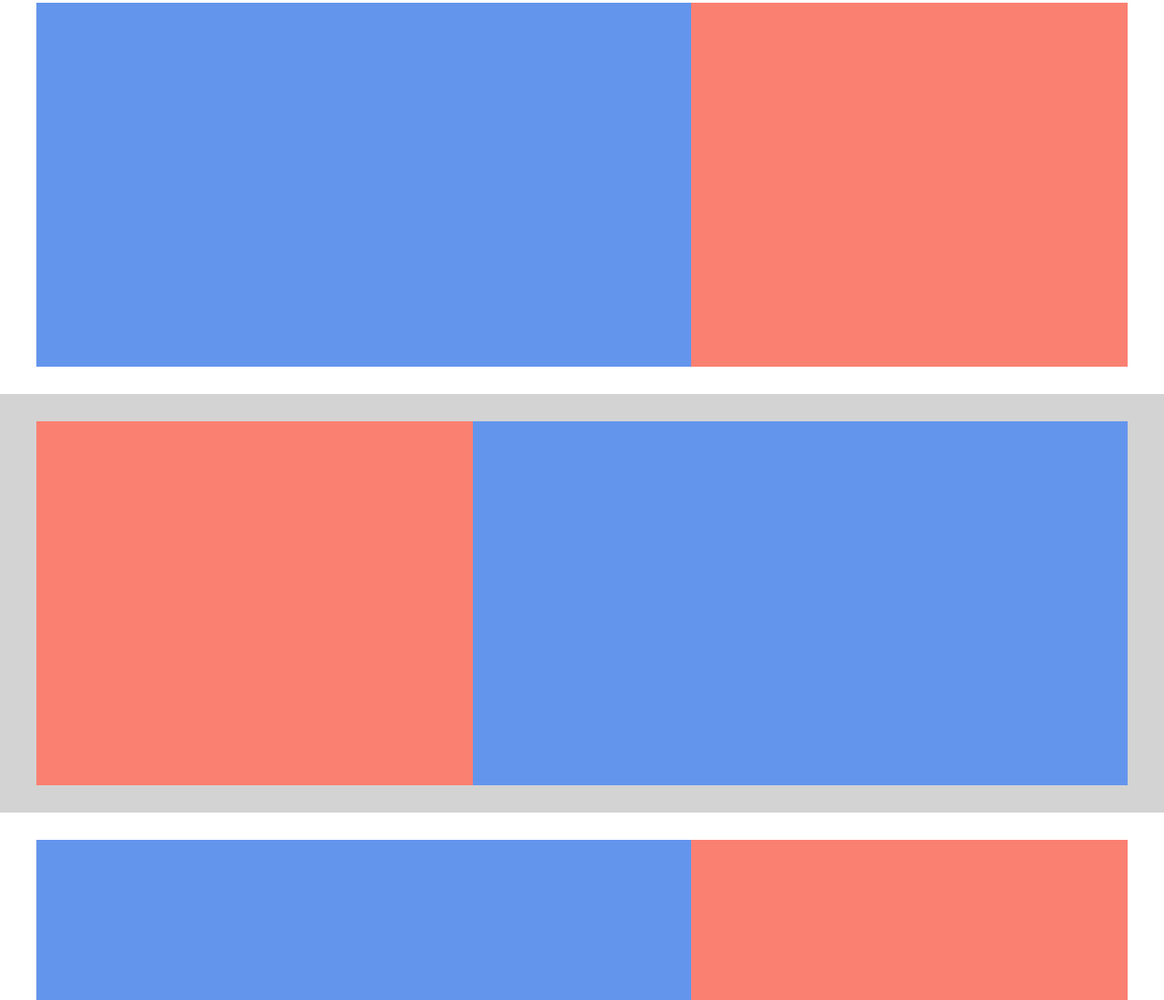
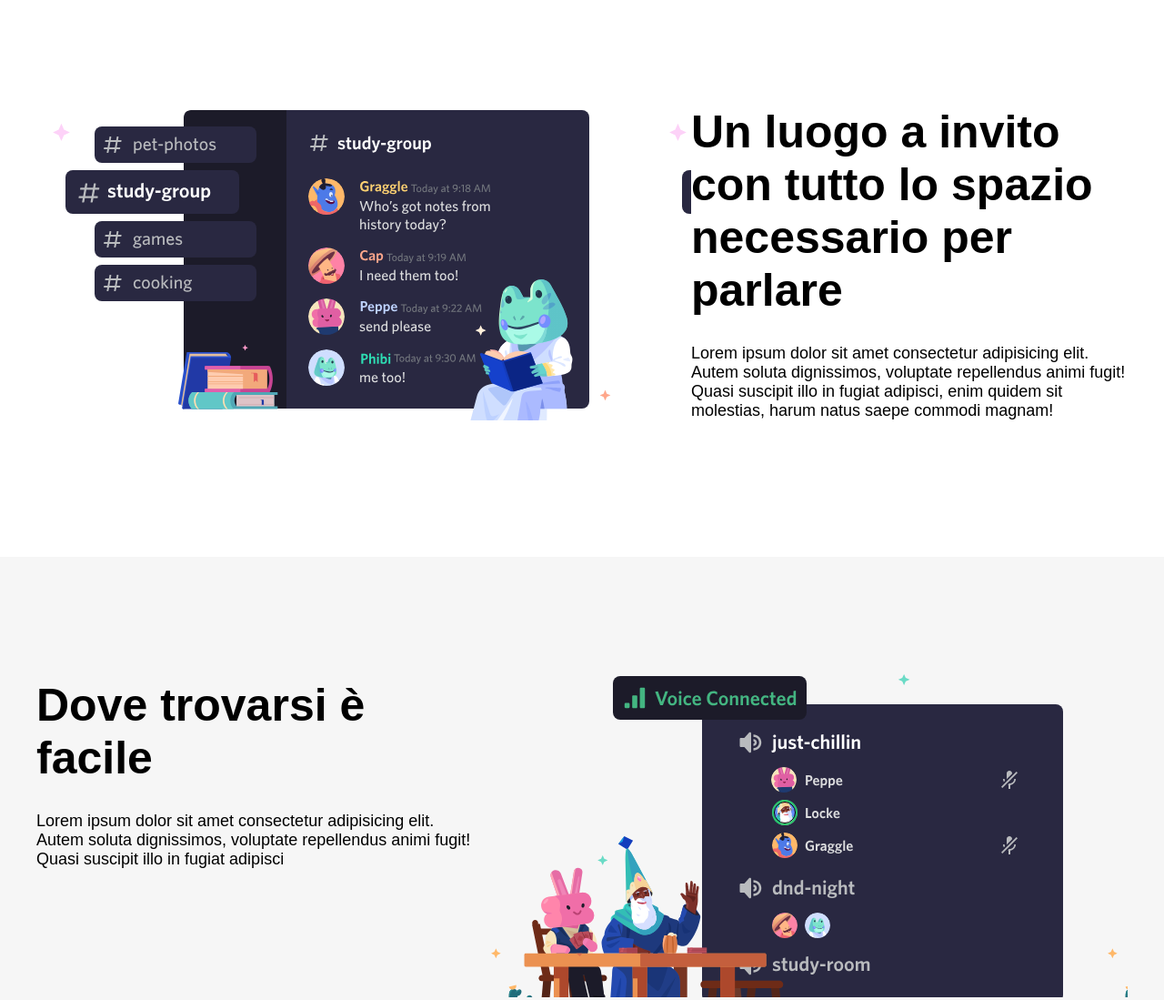
Before and after one commit to Ste-cracco/htmlcss-discord, a plain HTML site: page index.html in a window 1280 px wide. Shown: the part 491-1590 px from the top of the page at 91% size. Drawn offline with Linux system fonts and the light colour scheme.

Commit message:
Row 3 e 4 completate

```diff
--- a/css/style.css
+++ b/css/style.css
@@ -18,16 +18,20 @@ ol, ul {
     display: flex;
 }
 
+h2 {
+    font-size: 50px;
+    padding-top: 35px;
+}
+
+p {
+    font-size: 18px;
+}
+
 /* HEADER */
+
 header {
     background-color: #255EE9;
     padding: 10px 0px;
-}
-
-.background_jumbo {
-    background-image: url("../img/jumbo.png");
-    background-position: top;
-    background-size: cover;
 }
 
 section {
@@ -64,6 +68,12 @@ ul{
 }
 
 /* SEZIONE 1 */
+
+.background_jumbo {
+    background-image: url("../img/jumbo.png");
+    background-position: top;
+    background-size: cover;
+}
 
 .bottone_main{
     max-height: 30px;
@@ -105,6 +115,45 @@ h1 {
 
 }
 
+/* SEZIONE 2 */
+
+.background_bianco {
+    background-color: white;
+    padding-top: 99px;
+    padding-bottom: 150px;
+}
+
+.container_immagine_sezione_2 {
+    width: 60%;
+    background-image: url("../img/item1.svg");
+}
+
+.container_testo_sezione {
+    width: 40%;
+}
+
+.container_testo_sezione p {
+    padding-top: 30px;
+
+}
+
+/* SEZIONE 3 */
+
+.background_grigio_chiaro{
+    background-color: #F6F6F6;
+    padding-top: 99px;
+    padding-bottom: 150px;
+}
+
+.container_immagine_sezione_3 {
+    width: 60%;
+    background-image: url("../img/item2.svg");
+    padding-bottom: 385px;
+}
+
+
+
+
 /* ID */
 #riga_inversa {
     flex-direction: row-reverse;
@@ -113,17 +162,8 @@ h1 {
 /* Rettangoli Main */
 
 
-.rettangolo_azzurro {
-    width: 60%;
-    height: 400px;
-    background-color: cornflowerblue;
-}
 
-.rettangolo_rosa_salmone {
-    width: 40%;
-    height: 400px;
-    background-color: salmon;
-}
+
 
 .rettangolo_verde {
     height: 600px;
@@ -169,14 +209,6 @@ h1 {
 /* Sfondi Section */
 
 
-.background_bianco{
-    background-color: white;
-}
-
-.background_grigio_chiaro{
-    background-color: lightgrey;
-}
-
 .background_footer {
     background-color: #222629;
     padding-top: 5px;
--- a/index.html
+++ b/index.html
@@ -20,7 +20,7 @@
                     <li>Sicurezza</li>
                     <li>Assistenza</li>
                 </ul>
-                <div class="bottone_login">Login </div>
+                <div class="bottone_login">Login</div>
             </div>
         </nav>
     </header>
@@ -39,17 +39,26 @@
 
         <section class="background_bianco">
             <div class="container flex">
-                <div class="rettangolo_azzurro"> </div>
-                <div class="rettangolo_rosa_salmone"> </div>
+                <div class="container_immagine_sezione_2"> </div>
+                <div class="container_testo_sezione">
+                    <h2>Un luogo a invito con tutto lo spazio necessario per parlare</h2>
+                    <p>Lorem ipsum dolor sit amet consectetur adipisicing elit. Autem soluta dignissimos, voluptate repellendus animi fugit!
+                    Quasi suscipit illo in fugiat adipisci, enim quidem sit molestias, harum natus saepe commodi magnam!</p>
+                </div>
             </div>
         </section>
 
         <section class="background_grigio_chiaro">
             <div class="container flex" id="riga_inversa">
-                <div class="rettangolo_azzurro"> </div>
-                <div class="rettangolo_rosa_salmone"> </div>
+                <div class="container_immagine_sezione_3"> </div>
+                <div class="container_testo_sezione">
+                    <h2>Dove trovarsi è facile</h2>
+                    <p>Lorem ipsum dolor sit amet consectetur adipisicing elit. Autem soluta dignissimos, voluptate repellendus animi fugit!
+                    Quasi suscipit illo in fugiat adipisci</p>
+                </div>
             </div>
         </section>
+
 
         <section class="background_bianco">
             <div class="container flex">
```
